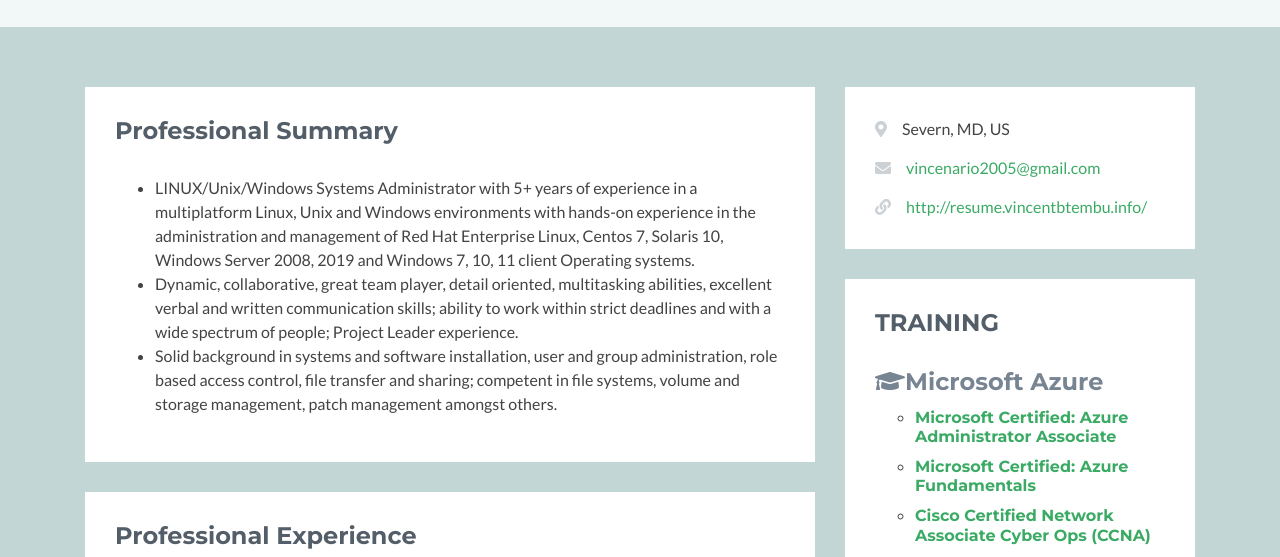
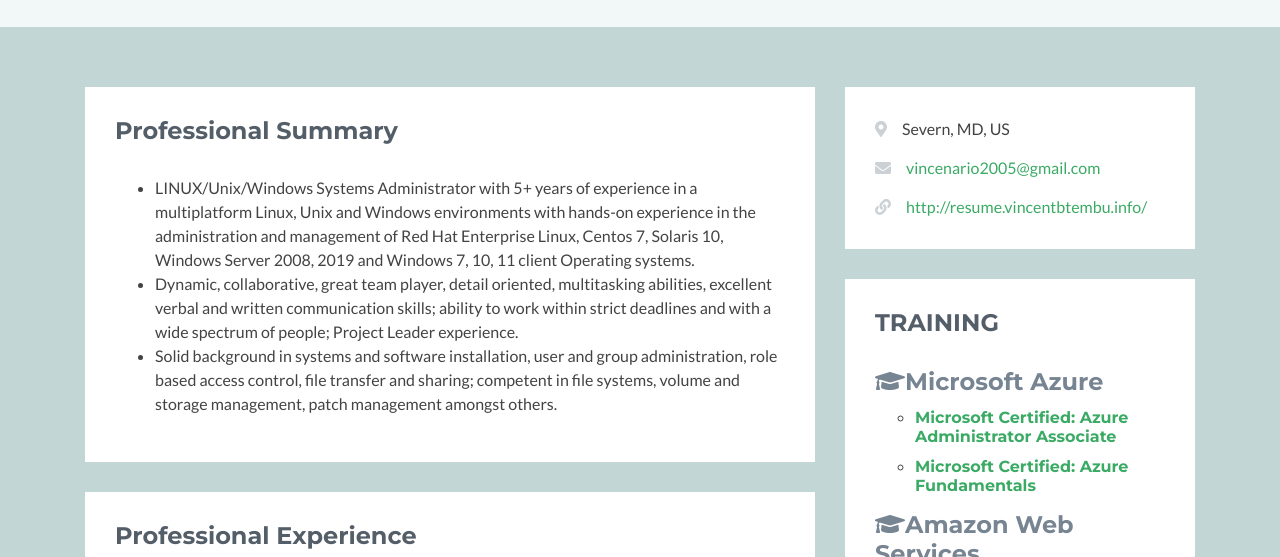
Before and after one commit to vincenario/resume2, a plain HTML site: page index.html in a window 1280 px wide. Shown: the part 243-800 px from the top of the page. Drawn offline with nearby package versions, Linux system fonts and the light colour scheme; no server answers; a script that the page names is missing; some icons are missing.

Commit message:
Resume website updates

```diff
--- a/index.html
+++ b/index.html
@@ -200,7 +200,6 @@
                                 <ul style="list-style-type:circle;">
                 <li><h6 class="university"><a href="https://www.credly.com/badges/aa9dc2a2-56e8-4c20-b4c1-471178f1d52e?source=linked_in_profile">Microsoft Certified: Azure Administrator Associate</a><span class="year"></span></h6></li>
                 <li><h6 class="university"><a href="https://www.credly.com/badges/f6fa11cd-626f-4848-a76a-707c0faba752?source=linked_in_profile">Microsoft Certified: Azure Fundamentals</a><span class="year"></span></h6></li>
-                <li><h6 class="university"><a href="https://www.vincenario.com">Cisco Certified Network Associate Cyber Ops (CCNA)</a><span class="year"></span></h6></li>
                                 </ul>
                             </div>
                             <!--//item-->
```
